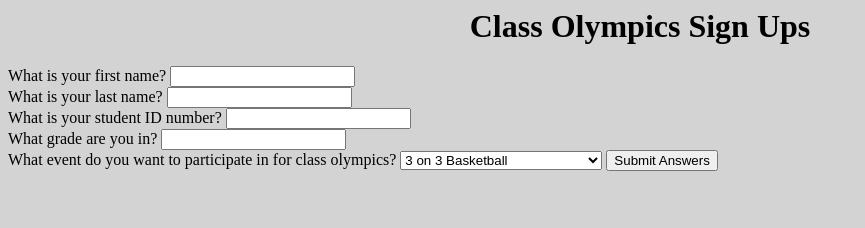
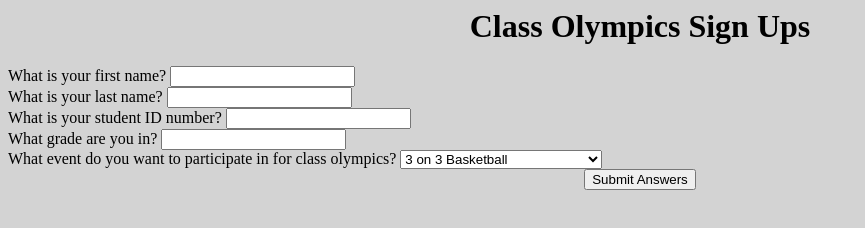
Before and after one commit to J0hnK12/base-fullstack, a website: page public/index.html in a window 1280 px wide. Shown: the whole page, without its empty margins (0-865 px from the left). Drawn offline with nearby package versions, Linux system fonts and the light colour scheme.

Commit message:
Update index.html

```diff
--- a/public/index.html
+++ b/public/index.html
@@ -8,6 +8,11 @@
 
         h1 {
             text-align: center;
+        }
+
+        button {
+            display: block;
+            margin: 0 auto;
         }
     </style>
 <script src="https://unpkg.com/axios/dist/axios.min.js"></script>
```
